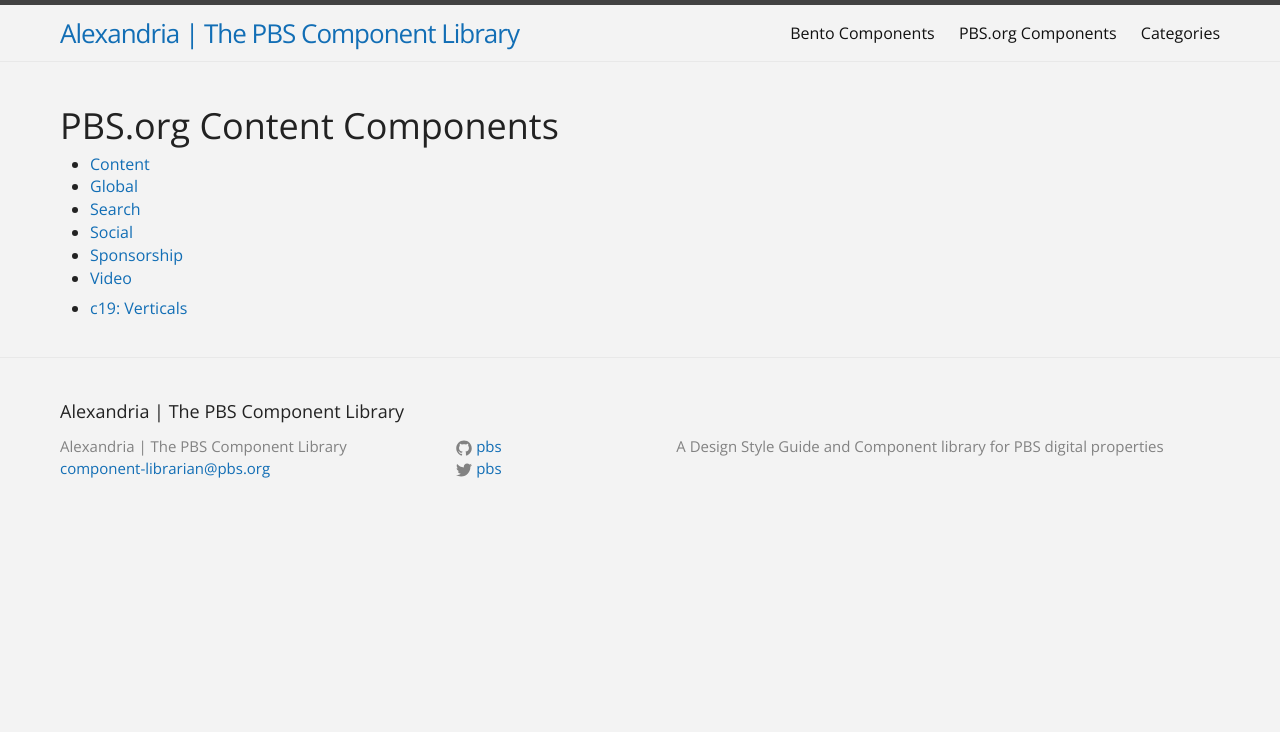
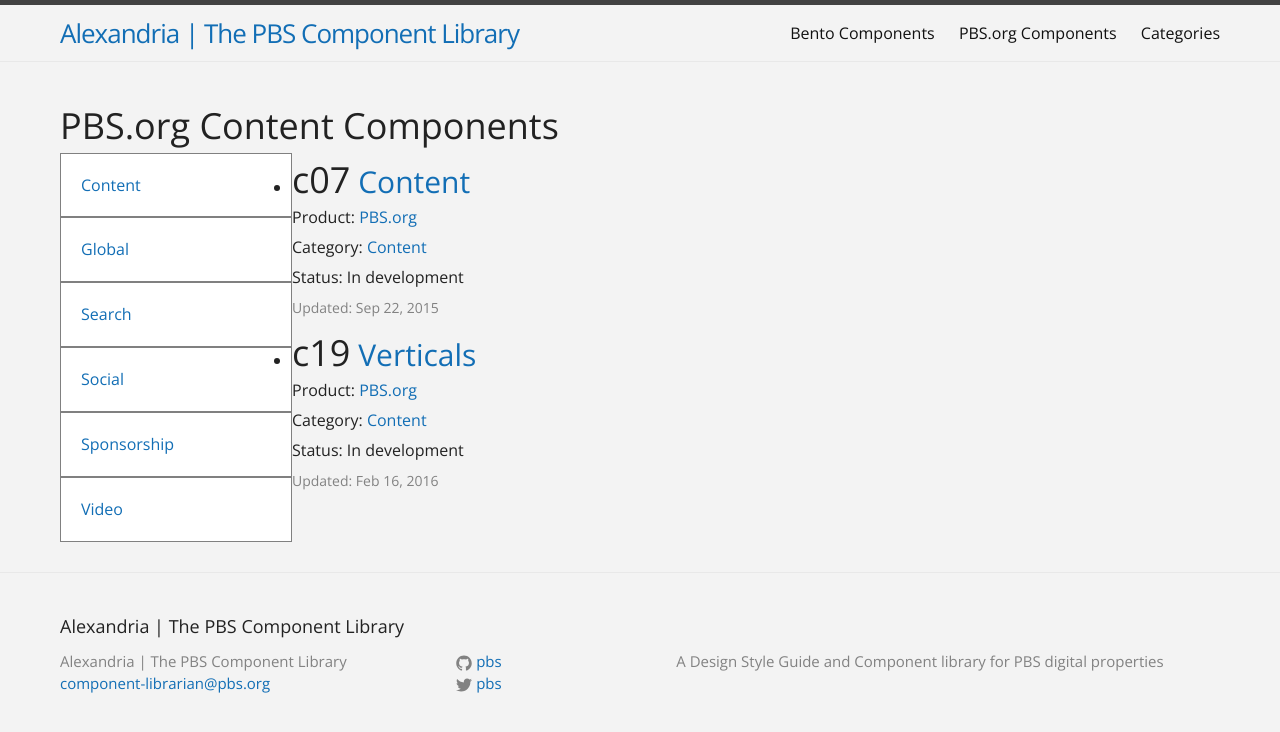
Before and after one commit to pbs/alexandria, a Jekyll site: the page built from category/pbsorg-content.md, in a window 1280 px wide. Shown: the top 732 px of the page. Built offline with Jekyll 4.4.1, drawn with Linux system fonts in a browser that asks for light colours.

Commit message:
working on the sidebar nav

```diff
--- a/_layouts/category.html
+++ b/_layouts/category.html
@@ -19,22 +19,15 @@
 
     {% assign print = false %}
     {% if page.product %}
-      {% if component.products contains page.product and component.category == page.category %}
+      {% if component.products contains page.product and component.categories contains page.category %}
         {% assign print = true %}
       {% endif %}
-    {% elsif component.category == page.category %}
+    {% elsif component.categories contains page.category %}
       {% assign print = true %}
     {% endif %}
 
     {% if print %}
-      <li>
-        <a href="{{ component.url }}">
-          {{ component.code }}: {{ component.title }}
-          {% if page.product == null %}
-            | {{ component.products }}
-          {% endif %}
-        </a>
-      </li>
+      {% include post-li.html %}
     {% endif %}
 
   {% endfor %}
--- a/_sass/_layout.scss
+++ b/_sass/_layout.scss
@@ -1,11 +1,11 @@
 /**
  * Site header
  */
+
 .site-header {
     border-top: 5px solid $grey-color-dark;
     border-bottom: 1px solid $grey-color-light;
     min-height: 56px;
-
     // Positioning context for the mobile navigation icon
     position: relative;
 }
@@ -16,7 +16,6 @@
     letter-spacing: -1px;
     margin-bottom: 0;
     float: left;
-
     &,
     &:visited {
         color: $grey-color-dark;
@@ -26,21 +25,18 @@
 .site-nav {
     float: right;
     line-height: 56px;
-
     .menu-icon {
         display: none;
     }
-
     .page-link {
+        margin-left: 20px;
         color: $text-color;
         line-height: $base-line-height;
-
         // Gaps between nav items, but not on the first one
-        &:not(:first-child) {
-            margin-left: 20px;
+        &:first-child {
+          margin-left: 0;
         }
     }
-
     @include media-query($on-palm) {
         position: absolute;
         top: 9px;
@@ -49,7 +45,6 @@
         border: 1px solid $grey-color-light;
         border-radius: 5px;
         text-align: right;
-
         .menu-icon {
             display: block;
             float: right;
@@ -58,27 +53,22 @@
             line-height: 0;
             padding-top: 10px;
             text-align: center;
-
             > svg {
                 width: 18px;
                 height: 15px;
-
                 path {
                     fill: $grey-color-dark;
                 }
             }
         }
-
         .trigger {
             clear: both;
             display: none;
         }
-
         &:hover .trigger {
             display: block;
             padding-bottom: 5px;
         }
-
         .page-link {
             display: block;
             padding: 5px 10px;
@@ -87,10 +77,10 @@
 }
 
 
-
 /**
  * Site footer
  */
+
 .site-footer {
     border-top: 1px solid $grey-color-light;
     padding: $spacing-unit 0;
@@ -122,29 +112,28 @@
 
 .footer-col-1 {
     width: -webkit-calc(35% - (#{$spacing-unit} / 2));
-    width:         calc(35% - (#{$spacing-unit} / 2));
+    width: calc(35% - (#{$spacing-unit} / 2));
 }
 
 .footer-col-2 {
     width: -webkit-calc(20% - (#{$spacing-unit} / 2));
-    width:         calc(20% - (#{$spacing-unit} / 2));
+    width: calc(20% - (#{$spacing-unit} / 2));
 }
 
 .footer-col-3 {
     width: -webkit-calc(45% - (#{$spacing-unit} / 2));
-    width:         calc(45% - (#{$spacing-unit} / 2));
+    width: calc(45% - (#{$spacing-unit} / 2));
 }
 
 @include media-query($on-laptop) {
     .footer-col-1,
     .footer-col-2 {
         width: -webkit-calc(50% - (#{$spacing-unit} / 2));
-        width:         calc(50% - (#{$spacing-unit} / 2));
+        width: calc(50% - (#{$spacing-unit} / 2));
     }
-
     .footer-col-3 {
         width: -webkit-calc(100% - (#{$spacing-unit} / 2));
-        width:         calc(100% - (#{$spacing-unit} / 2));
+        width: calc(100% - (#{$spacing-unit} / 2));
     }
 }
 
@@ -152,15 +141,15 @@
     .footer-col {
         float: none;
         width: -webkit-calc(100% - (#{$spacing-unit} / 2));
-        width:         calc(100% - (#{$spacing-unit} / 2));
+        width: calc(100% - (#{$spacing-unit} / 2));
     }
 }
-
 
 
 /**
  * Page content
  */
+
 .page-content {
     padding: $spacing-unit 0;
 }
@@ -169,9 +158,15 @@
     font-size: 20px;
 }
 
+
 .post-list {
     margin-left: 0;
     list-style: none;
+
+    @media screen and (min-width: 600px) {
+      width: 75%;
+      float: right;
+    }
 
     > li {
         margin-bottom: $spacing-unit;
@@ -189,10 +184,10 @@
 }
 
 
-
 /**
  * Posts
  */
+
 .post-header {
     margin-bottom: $spacing-unit;
 }
@@ -201,7 +196,6 @@
     font-size: 42px;
     letter-spacing: -1px;
     line-height: 1;
-
     @include media-query($on-laptop) {
         font-size: 36px;
     }
@@ -209,28 +203,46 @@
 
 .post-content {
     margin-bottom: $spacing-unit;
-
+    overflow: hidden;
     h2 {
         font-size: 32px;
-
         @include media-query($on-laptop) {
             font-size: 28px;
         }
     }
-
     h3 {
         font-size: 26px;
-
         @include media-query($on-laptop) {
             font-size: 22px;
         }
     }
-
     h4 {
         font-size: 20px;
-
         @include media-query($on-laptop) {
             font-size: 18px;
         }
     }
 }
+
+.component-nav {
+  margin: 0;
+  padding: 0;
+
+  @media screen and (min-width: 600px) {
+    width: 20%;
+    float: left;
+  }
+
+  li {
+    list-style: none;
+    margin: 0;
+  }
+
+  a {
+    display: block;
+    padding: 20px;
+    background: white;
+    border: solid 1px grey;
+  }
+
+}
--- a/index.html
+++ b/index.html
@@ -9,7 +9,6 @@
   <ul class="post-list">
     {% for component in site.components reversed limit:5 %}
 
-
       {% include post-li.html %}
 
     {% endfor %}
--- a/pbsorg-components.md
+++ b/pbsorg-components.md
@@ -2,7 +2,10 @@
 layout: page
 title: PBS.org Components
 permalink: /components/pbs-org/
+product: pbs-org
 ---
+
+{% include product-nav.html %}
 
 <ul class="post-list">
   {% for component in site.components %}
```
Also changed, not shown: bento-components.md (+2 -0 lines).
